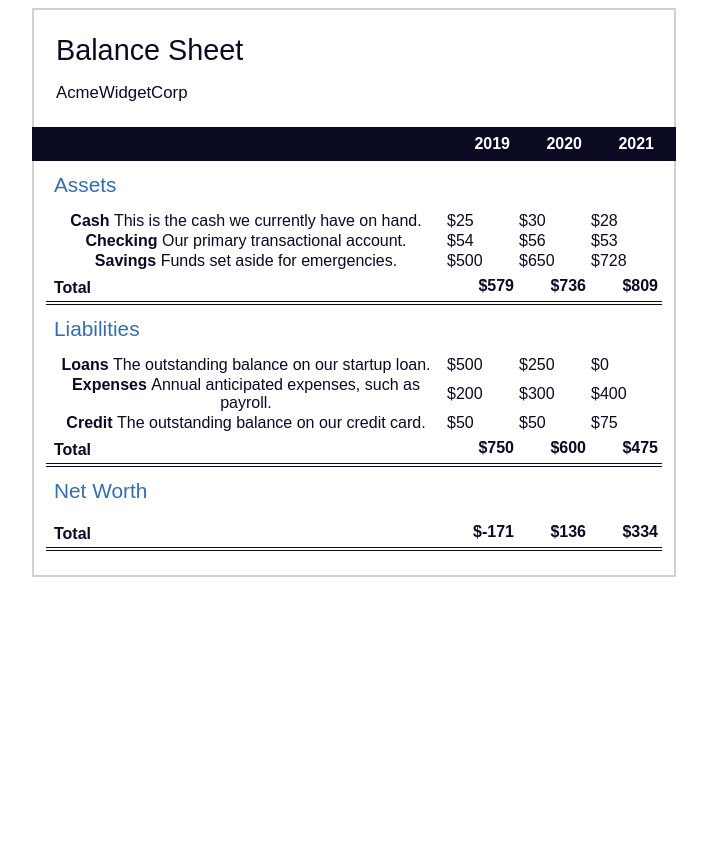
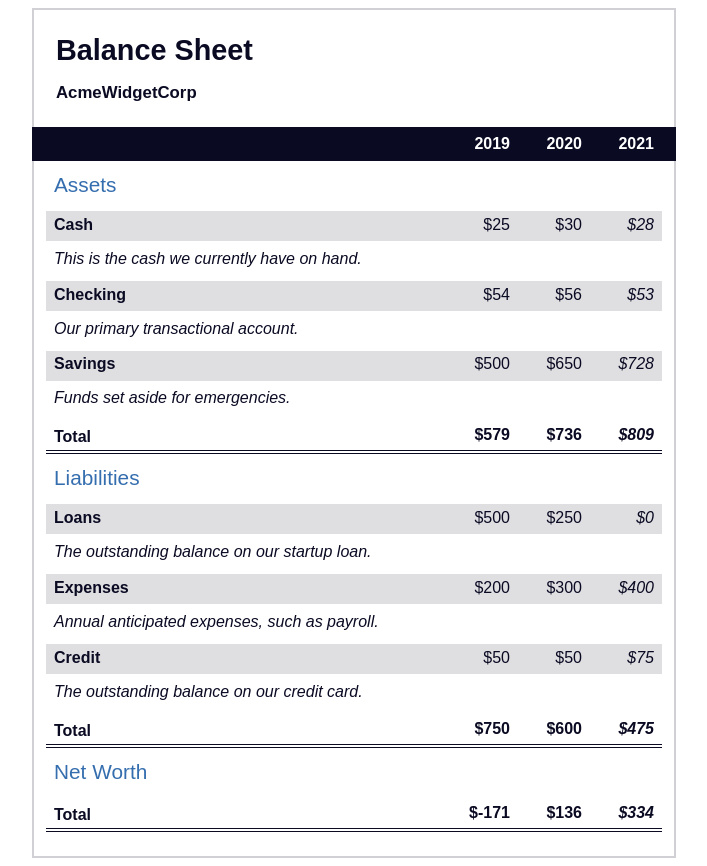
Before and after one commit to marcossgonzalez/CSSPseudoSelectorsFreeCodeCamp, a plain HTML site: page index.html in a window 1280 px wide. Shown: the whole page, without its empty margins (286-993 px from the left). Before the commit the page ends 800 px from the top, so only its background shows below. Drawn offline with Linux system fonts and the light colour scheme.

Commit message:
Finish freecodecamp lesson
Finished lesson

```diff
--- a/styles.css
+++ b/styles.css
@@ -65,9 +65,6 @@ section{
 .table-wrap{
     padding: 0 0.75rem 1.5rem 0.75rem;
 }
-span{
-    font-weight: normal;
-}
 table{
     border-collapse: collapse;
     border: 0;
@@ -107,3 +104,35 @@ tr.total td{
 }
 /*O pseudo-seletor :nth-of-type() é usado
 para direcionar elementos específicos com base em sua ordem entre irmãos do mesmo tipo.*/
+tr.total td:nth-of-type(3){
+    padding-right: 0.5rem;
+}
+tr.total:hover{
+    background: #99c9ff;
+}
+td.current{
+    font-style: italic;
+}
+tr.data{
+    background-image: linear-gradient(to bottom, #dfdfe2 1.845rem, white 1.845rem);
+}
+tr.data th{
+    text-align: left;
+    padding-top: 0.3rem;
+    padding-left: 0.5rem;
+}
+tr.data th .description{
+    display: block;
+    font-style: italic;
+    font-weight: normal;
+    padding: 1rem 0 0.75rem;
+    margin-right: -13.5rem;
+}
+tr.data td{
+    vertical-align : top;
+    text-align: right;
+    padding: 0.3rem 0.25rem 0;
+}
+tr.data td:last-of-type{
+    padding-right: 0.5rem;
+}
```
